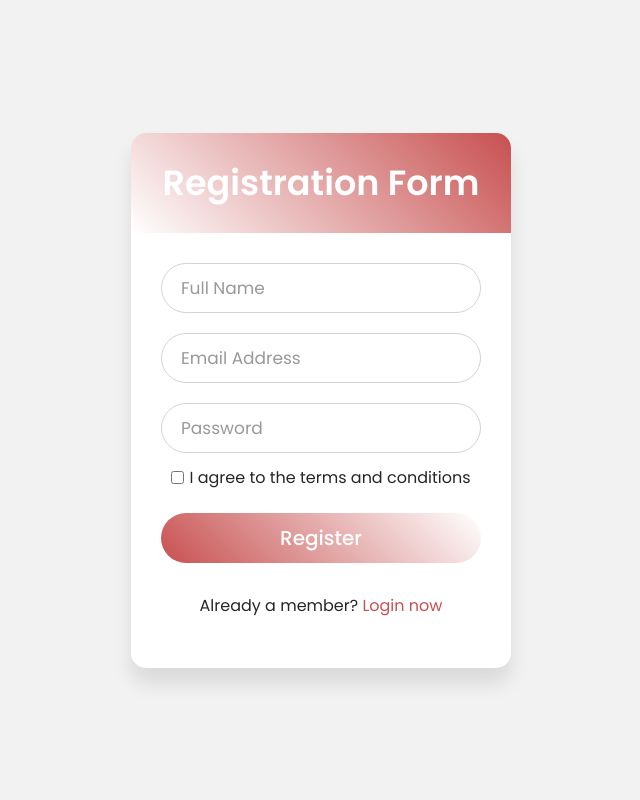
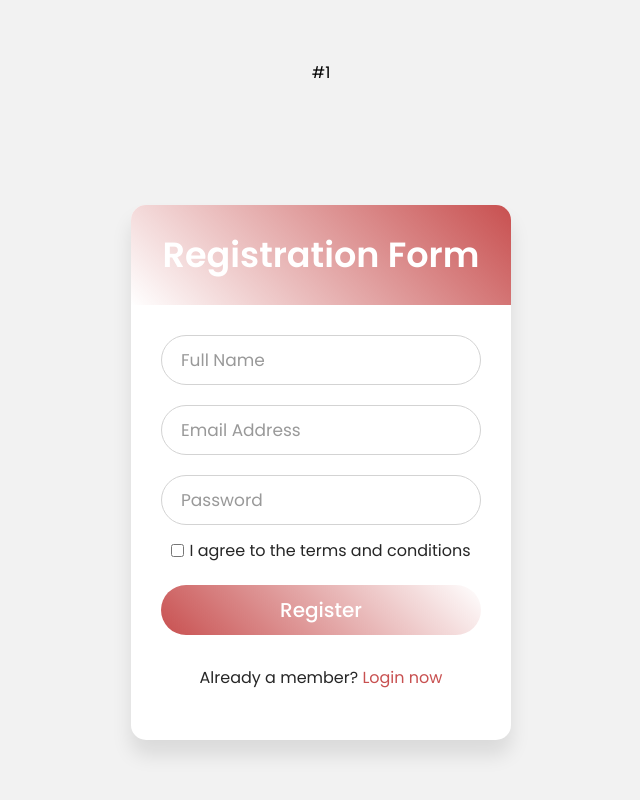
Before and after one commit to Kedzy77/finalproject, a Flask app: page /register in a window 1280 px wide. Shown: the whole page, without its empty margins (319-959 px from the left). Run offline with Flask 3, Linux system fonts and the light colour scheme.

Commit message:
commit contact register profile

```diff
--- a/templates/contact.html
+++ b/templates/contact.html
@@ -1,6 +1,6 @@
 <!DOCTYPE html>
 <html lang="en">
-
+#1
 <head>
   <meta charset="utf-8">
   <meta name="viewport" content="width=device-width, initial-scale=1.0">
--- a/templates/profile.html
+++ b/templates/profile.html
@@ -1,4 +1,4 @@
-<!DOCTYPE html>
+<!DOCTYPE html>#1
 <html lang="en">
 
 <head>
--- a/templates/register.html
+++ b/templates/register.html
@@ -1,4 +1,4 @@
-<!DOCTYPE html>
+<!DOCTYPE html>#1
 <html lang="en" dir="ltr">
 <head>
     <meta charset="utf-8">
```
